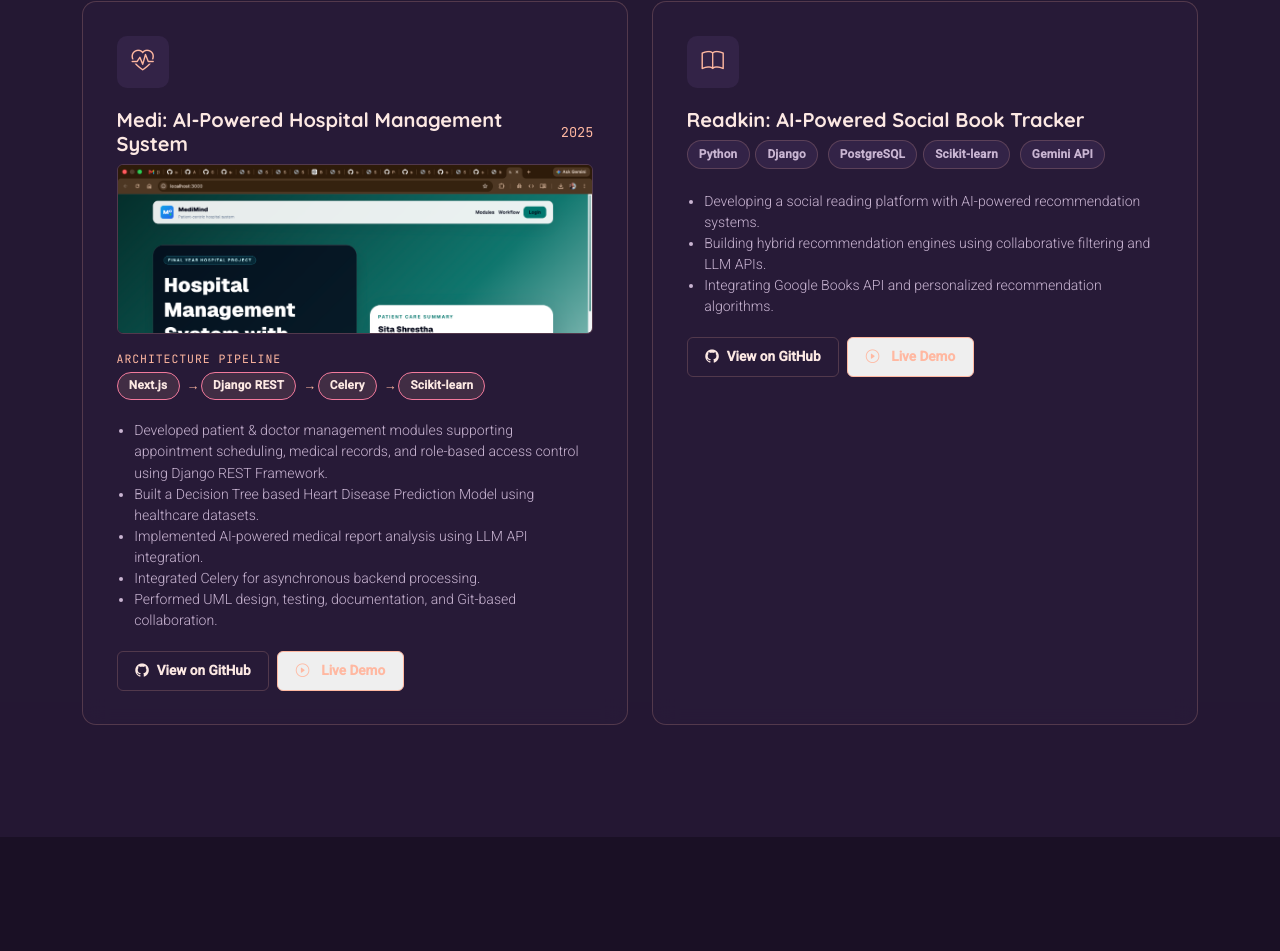
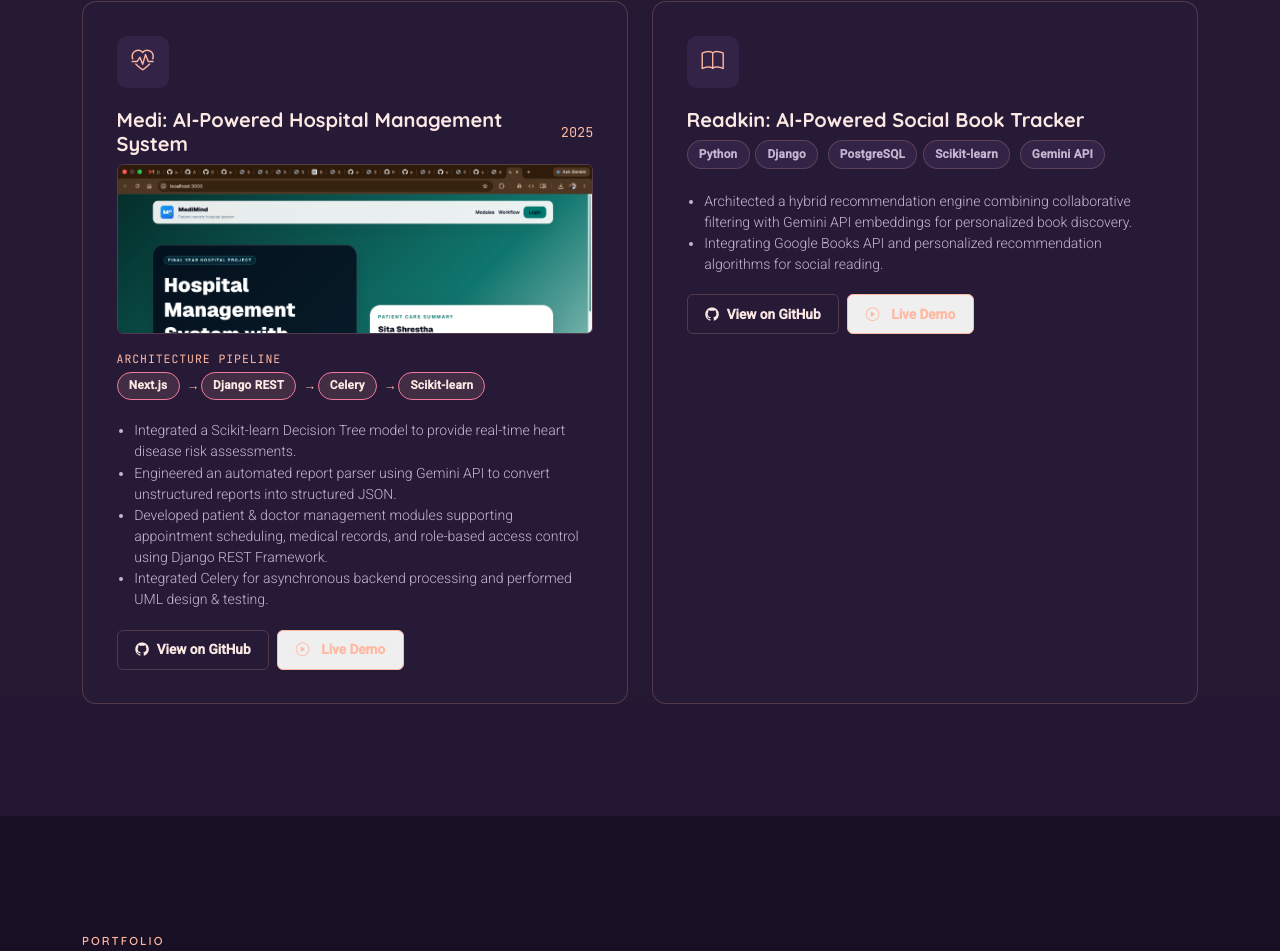
Before and after one commit to sara3302/saraportfolio, a website: page index.html in a window 1280 px wide. Shown: the part 3163-4114 px from the top of the page. Drawn offline with nearby package versions, Linux system fonts and the light colour scheme.

Commit message:
Update Medi and Readkin project cards with high-impact AI/ML bullet descriptions

```diff
--- a/index.html
+++ b/index.html
@@ -494,11 +494,10 @@
             </div>
           </div>
           <ul style="color:var(--muted);font-size:.88rem;padding-left:1.1rem;margin-bottom:1.2rem;">
+            <li>Integrated a Scikit-learn Decision Tree model to provide real-time heart disease risk assessments.</li>
+            <li>Engineered an automated report parser using Gemini API to convert unstructured reports into structured JSON.</li>
             <li>Developed patient &amp; doctor management modules supporting appointment scheduling, medical records, and role-based access control using Django REST Framework.</li>
-            <li>Built a Decision Tree based Heart Disease Prediction Model using healthcare datasets.</li>
-            <li>Implemented AI-powered medical report analysis using LLM API integration.</li>
-            <li>Integrated Celery for asynchronous backend processing.</li>
-            <li>Performed UML design, testing, documentation, and Git-based collaboration.</li>
+            <li>Integrated Celery for asynchronous backend processing and performed UML design &amp; testing.</li>
           </ul>
           <div class="d-flex gap-2 flex-wrap">
             <a href="https://github.com/sara3302/Medi-AI-Powered-Hospital-Management-System" target="_blank" class="btn-ghost-gh">
@@ -523,9 +522,8 @@
             <span class="tag tag-muted">Gemini API</span>
           </div>
           <ul style="color:var(--muted);font-size:.88rem;padding-left:1.1rem;margin-bottom:1.2rem;">
-            <li>Developing a social reading platform with AI-powered recommendation systems.</li>
-            <li>Building hybrid recommendation engines using collaborative filtering and LLM APIs.</li>
-            <li>Integrating Google Books API and personalized recommendation algorithms.</li>
+            <li>Architected a hybrid recommendation engine combining collaborative filtering with Gemini API embeddings for personalized book discovery.</li>
+            <li>Integrating Google Books API and personalized recommendation algorithms for social reading.</li>
           </ul>
           <div class="d-flex gap-2 flex-wrap">
             <a href="https://github.com/sara3302/readkin" target="_blank" class="btn-ghost-gh">
```
Also changed, not shown: assets/img/portfolio/Sara_Joshi_CV.html (+5 -7 lines), 1 other file.
